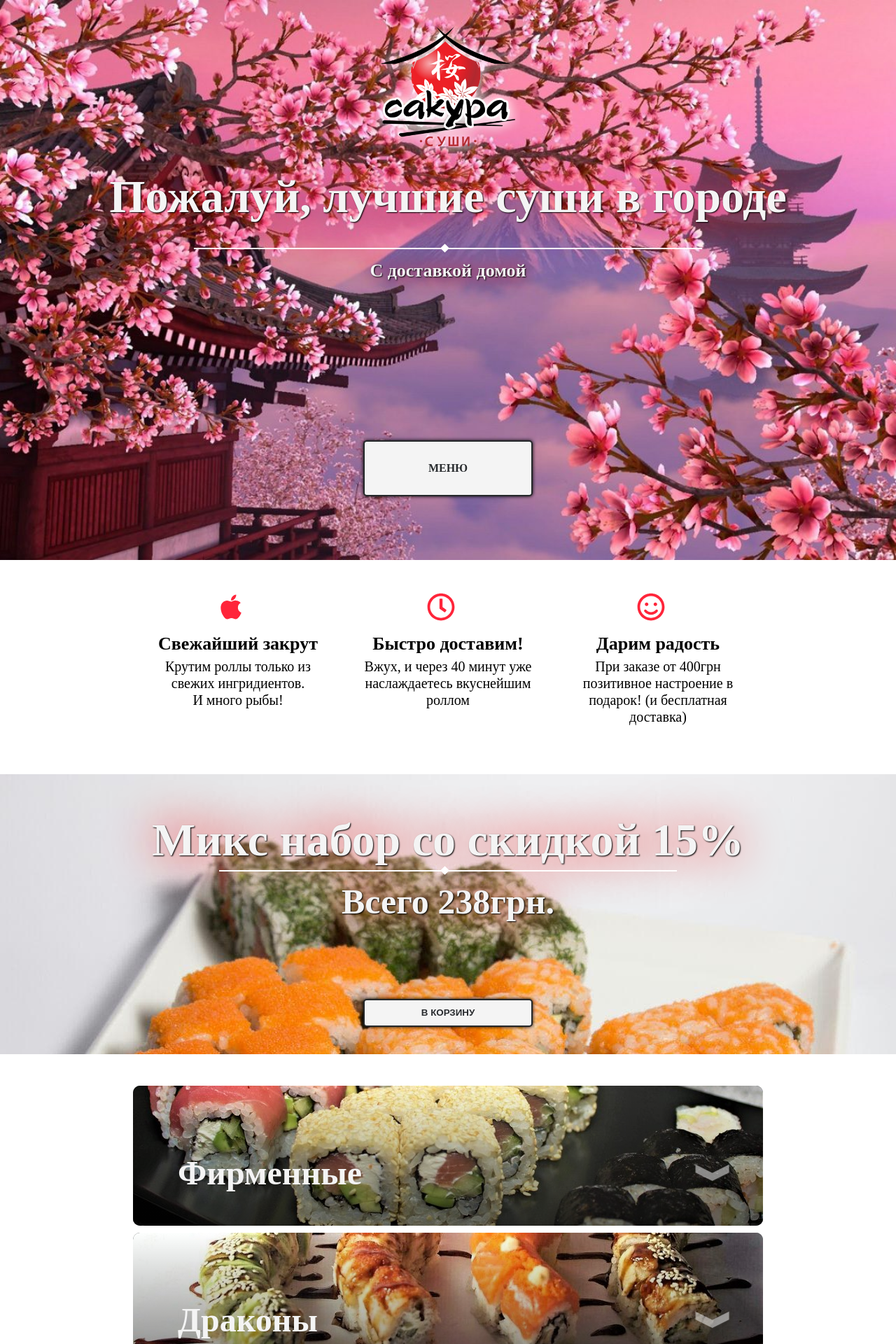
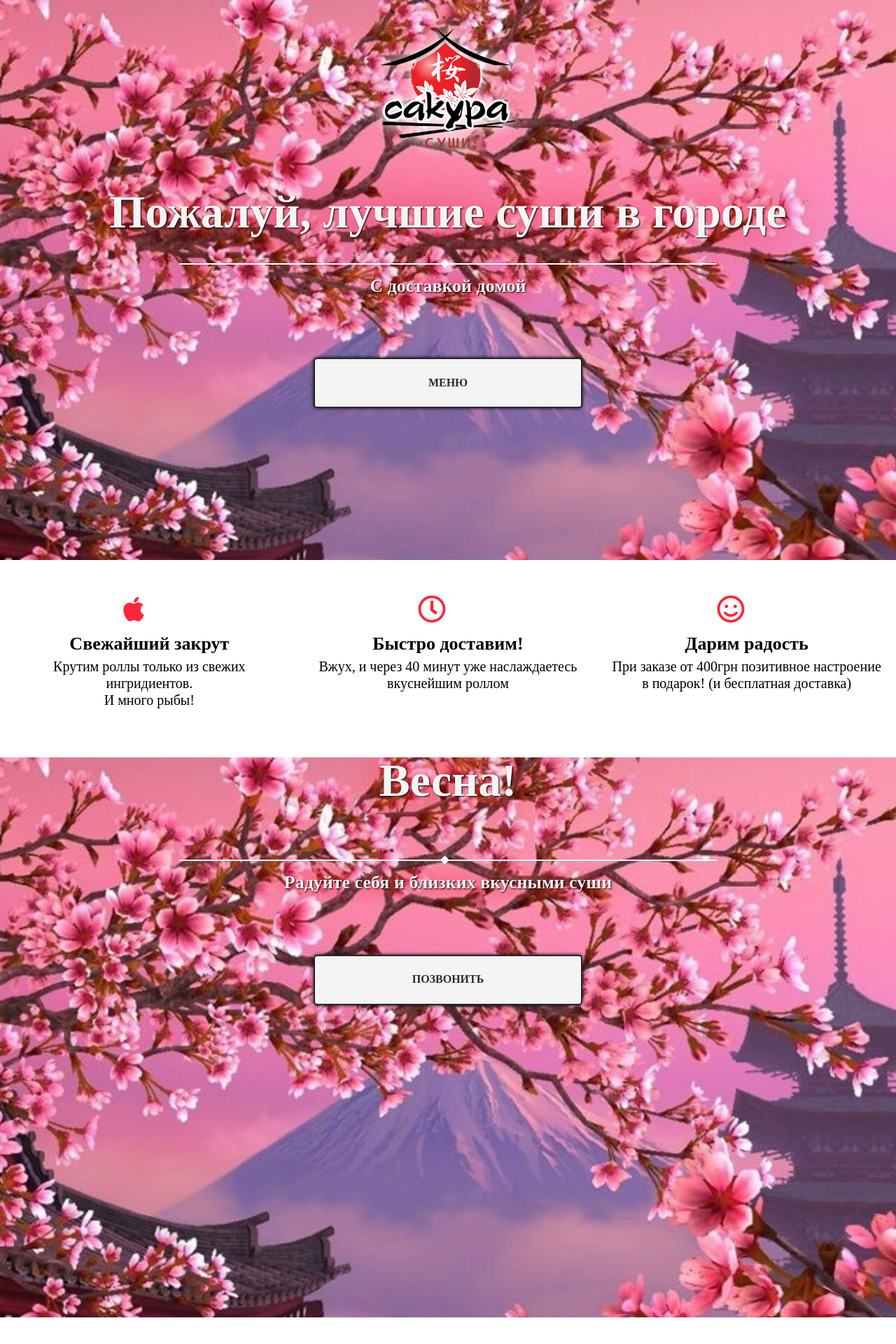
Before and after one commit to alexe-y/sakura, a PHP site: page / in a window 1280 px wide. Shown: the top 1920 px of the page at 70% size. Run offline with PHP 8.4, Linux system fonts and the light colour scheme; data that the repository does not hold is empty; some libraries are stand-ins or nearby versions; some web fonts are replaced.

Commit message:
13.03.18 есть баги на айфоне

```diff
--- a/Views/css/style.css
+++ b/Views/css/style.css
@@ -103,11 +103,12 @@ header{
         width: 100%;
         height: 100vh;
         /* height: 600px; */
+         background-image: url("/Views/img/sakura-bg-mobile.jpeg");
+        background-repeat: no-repeat;
+        background-position: center top;
+        background-attachment: fixed;
+        background-size: cover;
         overflow: hidden;
-        background: url('/Views/img/sakura-bg-mobile.jpeg') no-repeat center top;
-        background-attachment: fixed;
-        background-size: 100%;
-        background-size: cover!important;
 
     }
 }
@@ -117,54 +118,30 @@ header{
         width: 100%;
         height: 100vh;
         /* height: 600px; */
-        background: url('/Views/img/sakura-bg.jpg') no-repeat center top;
+
+        background-image: url("/Views/img/sakura-bg.jpg");
+        background-repeat: no-repeat;
+        background-position: center top;
+        background-attachment: fixed;
+        background-size: cover;
+
         overflow: hidden;
-        background-attachment: fixed;
-        background-size: 100%;
-        background-size: cover!important;
+
     }
 }
-@media screen and (min-width: 431px) {
-    .pic-wrapper2 {
-        position: relative;
-        width: 100%;
-        height: 50vh;
-        /* height: 600px; */
-        overflow: hidden;
-        background: url('/Views/img/mix-set.jpg') no-repeat center top;
-        background-attachment: fixed;
-        background-size: 100%;
-        background-size: cover !important;
-    }
-}
-@media screen and (max-width: 430px) {
-    .pic-wrapper2 {
-        position: relative;
-        width: 100%;
-        height: 50vh;
-        /* height: 600px; */
-        overflow: hidden;
-        background: url('/Views/img/mix-set-mobile.jpeg') no-repeat center top;
-        background-attachment: fixed;
-        background-size: 100%;
-        background-size: cover !important;
-    }
-}
+
 .pic-page {
-    padding-left: 10px;
-    padding-right: 10px;
-    max-width: 1230px;
-    margin: 0 auto;
-    height: 100%;
+   margin: auto;
+
 }
 
 #pic-logo {
         background: url(/Views/img/sakura-ico.png) no-repeat center center;
     background-size: contain;
-    height: 25%;
+    height: 25vh;
     margin: 2% auto;
     width: 300px;
-    display: block;
+    display: flex;
 }
 
 .pic-headers {
@@ -175,10 +152,7 @@ header{
     font-size: 66px;
     margin-bottom: 60px;
 }
-.pic-headers2{
-    height: 65%;
-    padding: 5%;
-}
+
 .header_big, .header_small {
     color: #f4f4f4;
     text-align: center;
@@ -191,16 +165,10 @@ header{
     margin: 0 auto!important;
     position: relative;
 }
-.header_small1 {
-    font-size: 50px!important;
-}
-@media screen and (max-width: 430px) {
-    .header_small1 {
-        font-size: 40px!important;
-    }
-}
+
+
 .header_big2 {
-    margin-bottom: 30px;
+    margin-bottom: 100px;
 }
 .header_small:before {
     height: 2px;
@@ -229,7 +197,7 @@ header{
 }
 
 .go-menu{
-    width: 20%;
+    width: 30%;
     position: relative;
     /* bottom: 60px; */
     /* left: 40%; */
@@ -246,12 +214,13 @@ header{
     transition: .5s;
     box-shadow: 0px 0px 5px 0px rgba(0,0,0,1);
     /* width: 40%; */
-    height: 10%;
-    margin: 5% auto;
+    height: 9vh;
+    margin: 7% auto;
     display: flex;
     align-items: center;
     justify-content: center;
     cursor: pointer;
+
 }
 .go-menu:hover{
     letter-spacing: 1px;
@@ -269,17 +238,16 @@ header{
     .go-menu {
     width: 40%;
     display: flex;
-    height: 10%;
+    height: 9vh;
     /* margin: 30% auto; */
     justify-content: center;
     }
 }
 /*******************/
-#features{
-    padding: 70px 0;
-}
+
 
 .features-wrap{
+    display:-webkit-flex;
     display: flex;
     font-size: 20px;
     /* flex-direction: column;	 */
@@ -314,6 +282,7 @@ header{
 
 @media screen and (max-width: 830px) {
     .features-wrap{
+        margin: auto;
         flex-direction: column;
     }
     .feature-item{
@@ -326,10 +295,16 @@ header{
         top: 0;
     }
     #features {
-        padding: 30px 0;
+        height:100vh;
+        display: flex;
     }
     .pic-headers {
         height: 30%;
+    }
+}
+@media screen and (min-width: 830px) {
+    #features {
+        padding: 70px 0;
     }
 }
 /******************/
--- a/Views/index.php
+++ b/Views/index.php
@@ -11,13 +11,18 @@
         gtag('config', 'UA-114659457-1');
     </script>
 
-    <title>Sakura - Доставка Суши в Житомире</title>
+    <title>Доставка Суши в Житомире - Sakura Sushi</title>
 
     <link rel="shortcut icon" type="image/x-icon" href="Views/img/favicon.ico" />
-    <meta name=’description’ content=’Доставка вкусных суши в Житомире’ >
-    <meta name=’keywords’ content=’суши, роллы, доставка еды, доставка суши Житомир, доставка роллов, заказать еду, еда на дом’>
-	<meta http-equiv="Content-Type" content="text/html; charset=UTF-8">
+     <meta name=’description’ content=’Доставка вкусных суши в Житомире на дом’ >
+    <meta name=’keywords’ content=’суши, роллы, доставка еды, доставка суши Житомир, доставка роллов, заказать еду, еда на дом, доставка суши, суши доставка, суші, суши в Житомирі’>
+    <meta http-equiv="Content-Type" content="text/html; charset=UTF-8">
     <meta name="viewport" content="width=device-width, initial-scale=1">
+    <meta property="og:title" content="Доставка Суши в Житомире - Sakura Sushi">
+    <meta property="og:description" content="Вкуснейшие роллы с доставкой на дом. При заказе от 400грн доставка - бесплатно!">
+    <meta property="og:image" content="Views/img/SakuraSushi.jpg">
+    <meta property="og:site_name" content="Sakura.zt.ua">
+    <meta property="og:url" content="Sakura.zt.ua">
 
 </head>
 <body>
@@ -27,8 +32,8 @@
         <div class="header-wrap">
             <div class="logo header-item"><img src="Views/img/logo-light.png" alt=""></div>
             <div class="place header-item"><i class="fas fa-map-marker-alt"></i>&nbsp;Житомир</div>
-            <div class="tel header-item" ><i class="fas fa-phone"></i>&nbsp;<a href="tel:0733191640" style="color: black;" onclick="gtag_report_conversion()"> (073) 319 16 40</a></div>
-            <div class="basket header-item" id="basket"><!--<i class="fas fa-shopping-basket"></i><span class="jqcart-total-cnt"> x пусто</span>--></div>
+            <div class="tel header-item" ><i class="fas fa-phone"></i>&nbsp;<a href="tel:0733191640" style="color: black;" onclick="gtag_report_conversion2()"> (073) 319 16 40</a></div>
+            <div class="basket header-item" id="basket"><!--Значек корзины, подставляем из jqcart.js--></div>
         </div>
     </div>
 </header>
@@ -45,7 +50,6 @@
     </div>
 </div>
 <section id="features">
-    <div class="container">
         <div class="features-wrap">
                 <div class="feature-item">
                     <div class="feature-icon"><i class="fab fa-apple"></i></div>
@@ -69,15 +73,17 @@
                 </div>
             </div>
         </div>
-    </div>
+
 </section>
-<div class="pic-wrapper2">
+<div class="pic-wrapper">
     <div class="pic-page">
-        <div class="pic-headers2">
-            <h1 class="header_big header_big2">Микс набор со скидкой 15%</h1>
-            <h2 class="header_small header_small1">Всего 238грн.</h2>
+
+        <div class="pic-headers">
+            <h2 class="header_big header_big2">Весна!</h2>
+            <h3 class="header_small">Радуйте себя и близких вкусными суши</h3>
         </div>
-        <button class="add_item go-menu" data-id="132" data-title="Микс набор" data-price="238"><span>В корзину</span></button>
+
+        <a href="#category" class="go-menu" >Позвонить</a>
     </div>
 </div>
 <section id="category">
@@ -151,21 +157,6 @@
             </a>
         </div>
         <div  class=" burgers ">
-            <div class="burgers-item">
-                <img width="288" height="192" src="Views/img/miks-nabor-min_500x333.jpg" alt="Микс набор" >
-                <h6 class="item-title">
-                    <a href="#">Микс-набор</a>
-                </h6>
-                <p class="item-ingr">Овощной ролл, калифорния в икре с лососем, филадельфия в икре с лососем,
-                    крабико ролл. 800г.</p>
-                <del class="price">280 грн.</del>
-                <div class="item-price">
-                    <div class="price action">238 грн.</div>
-                    <div class="btn-cont">
-                        <button class="btn add_item btn-primary" data-id="132" data-title="Микс набор" data-price="238"><span>В корзину</span></button>
-                    </div>
-                </div>
-            </div>
         <?if(is_array($productList)):?>
             <?php foreach($productList as $product):?>
                 <?if($product['cat_id']==27):?>
@@ -382,14 +373,14 @@
                 </a>
             </div>
             <div class="footer-item">
-                <a href="https://www.facebook.com/groups/2003535999886621/" class="inst"><i class="fab fa-facebook-square"></i></a>
-                <a href="https://www.instagram.com/sakura.zt.ua/" class="inst"><i class="fab fa-instagram"></i></a>
-                <a href="https://t.me/sakurasushi" class="inst"><i class="fab fa-telegram-plane"></i></a>
+                <a target="_blank" href="https://www.facebook.com/groups/2003535999886621/" class="inst"><i class="fab fa-facebook-square"></i></a>
+                <a target="_blank" href="https://www.instagram.com/sakura.zt.ua/" class="inst"><i class="fab fa-instagram"></i></a>
+                <a target="_blank" href="https://t.me/sakurasushi" class="inst"><i class="fab fa-telegram-plane"></i></a>
             </div>
         </div>
        </div>
     </footer>
-
+    <link rel="stylesheet" href="https://cdnjs.cloudflare.com/ajax/libs/normalize/8.0.0/normalize.min.css">
     <link href="https://fonts.googleapis.com/css?family=Kurale" rel="stylesheet">
     <script src="Views/js/jquery-1.11.3.min.js"></script>
     <script defer src="https://use.fontawesome.com/releases/v5.0.6/js/all.js"></script>
@@ -428,7 +419,7 @@
             };
             gtag('event', 'conversion', {
                 'send_to': 'AW-834077880/cHNnCKXmjX4QuIncjQM',
-                'value': 100.0,
+                'value': 40.0,
                 'currency': 'UAH',
                 'transaction_id': '',
                 'event_callback': callback
@@ -436,7 +427,25 @@
             return false;
         }
     </script>
-    <script>$(document).ready(function() {
+
+    <!-- Event snippet for Звонок с сайта conversion page
+    In your html page, add the snippet and call gtag_report_conversion when someone clicks on the chosen link or button. -->
+    <script>
+        function gtag_report_conversion2(url) {
+            var callback = function () {
+                if (typeof(url) != 'undefined') {
+                    window.location = url;
+                }
+            };
+            gtag('event', 'conversion', {
+                'send_to': 'AW-834077880/TxH9CP7TmH4QuIncjQM',
+                'event_callback': callback
+            });
+            return false;
+        }
+    </script>
+
+<script>$(document).ready(function() {
             $('#user_phone').mask('(000) 000-0000');
         });</script>
 </body>
--- a/Views/js/developer/jqcart.js
+++ b/Views/js/developer/jqcart.js
@@ -15,7 +15,7 @@
     visibleLabel = false,
     label = $('<div class="jqcart-cart-label"><span class="jqcart-title"><i class="fas fa-shopping-basket"> </i> </span> &nbsp;<span class="jqcart-total-cnt"> 0</span></div>'),
       modal = '<div id="overlay"></div><div id="modal_form" class="jqcart-layout" ><div class="jqcart-checkout"></div></div>',
-    orderform = '<div id="form2"><p class="jqcart-cart-title-no">Контактная информация:</p><form class="jqcart-orderform"><p><label>ФИО:</label><input type="text" name="user_name"></p><p><label>Телефон:</label><input type="text" id="user_phone" name="user_phone"></p><p><label>Адрес:</label><input type="text" name="user_address"></p><p><label>Коментарий:</label><textarea name="user_comment"></textarea></p><p><button type="submit" class="btn btn-primary btn-basket" onclick="gtag_report_conversion()">Отправить заказ</button></p></form></div>';
+    orderform = '<div id="form2"><p class="jqcart-cart-title-no">Контактная информация:</p><form class="jqcart-orderform"><p><label>ФИО:</label><input type="text" name="user_name"></p><p><label>Телефон:</label><input type="text" id="user_phone" name="user_phone"></p><p><label>Адрес:</label><input type="text" name="user_address"></p><p><label>Коментарий:</label><textarea name="user_comment"></textarea></p><p><button type="submit" class="btn btn-primary btn-basket">Отправить заказ</button></p></form></div>';
   var opts = {
 		buttons: '.add_item',
 		cartLabel: 'body',
@@ -241,6 +241,7 @@
         },
         success: function(resp) {
           console.log("заказ принят");
+          gtag_report_conversion();
           $('.jqcart-checkout').html('<h2 class="jqcart-success">Спасибо!<br> Ваш заказ принят.</h2>');
             if(!resp.errors) {
                 setTimeout(methods.clearCart, 2000);
--- a/Views/js/main.js
+++ b/Views/js/main.js
@@ -3,7 +3,7 @@ $(document).ready(function(){
     bodyItem = document.getElementsByClassName('burgers');
     panelItem.__proto__.forEach = [].__proto__.forEach;
 
-    var HeaderTop = $('#features').offset().top;
+    var HeaderTop = $('#features').offset().top-60;
     $(window).scroll(function(){
         if( $(window).scrollTop() > HeaderTop ) {
             $('header').addClass('fixedbar');
```
Also changed, not shown: .htaccess, Views/img/SakuraSushi.jpg (added), Views/img/logo-light.png, Views/img/mix-set-mobile.jpeg, Views/img/mix-set-mobile2.jpeg (added), Views/img/sakura-bg — копия.jpg (added), Views/img/sakura-bg.jpg, Views/img/sakura-ico.png.
